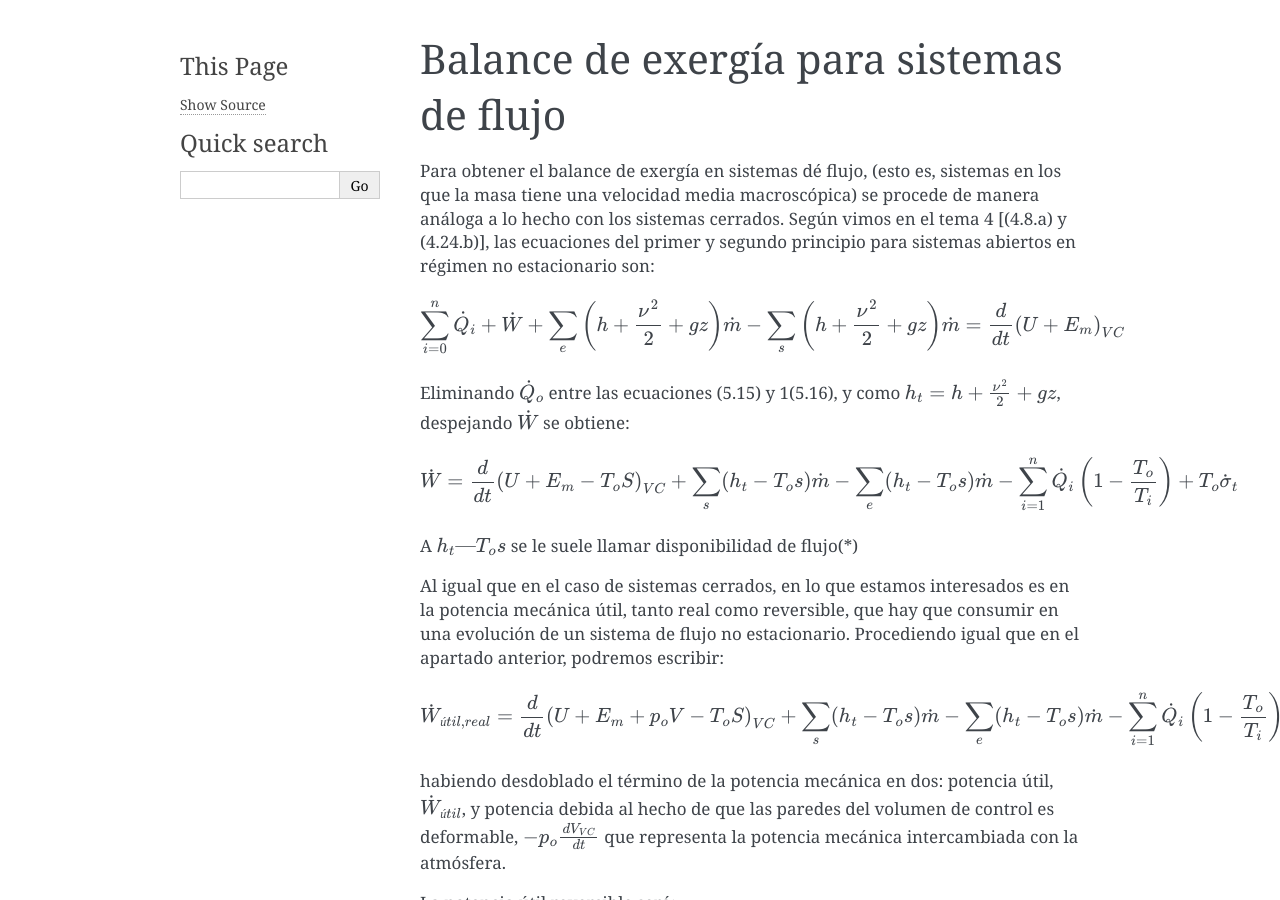
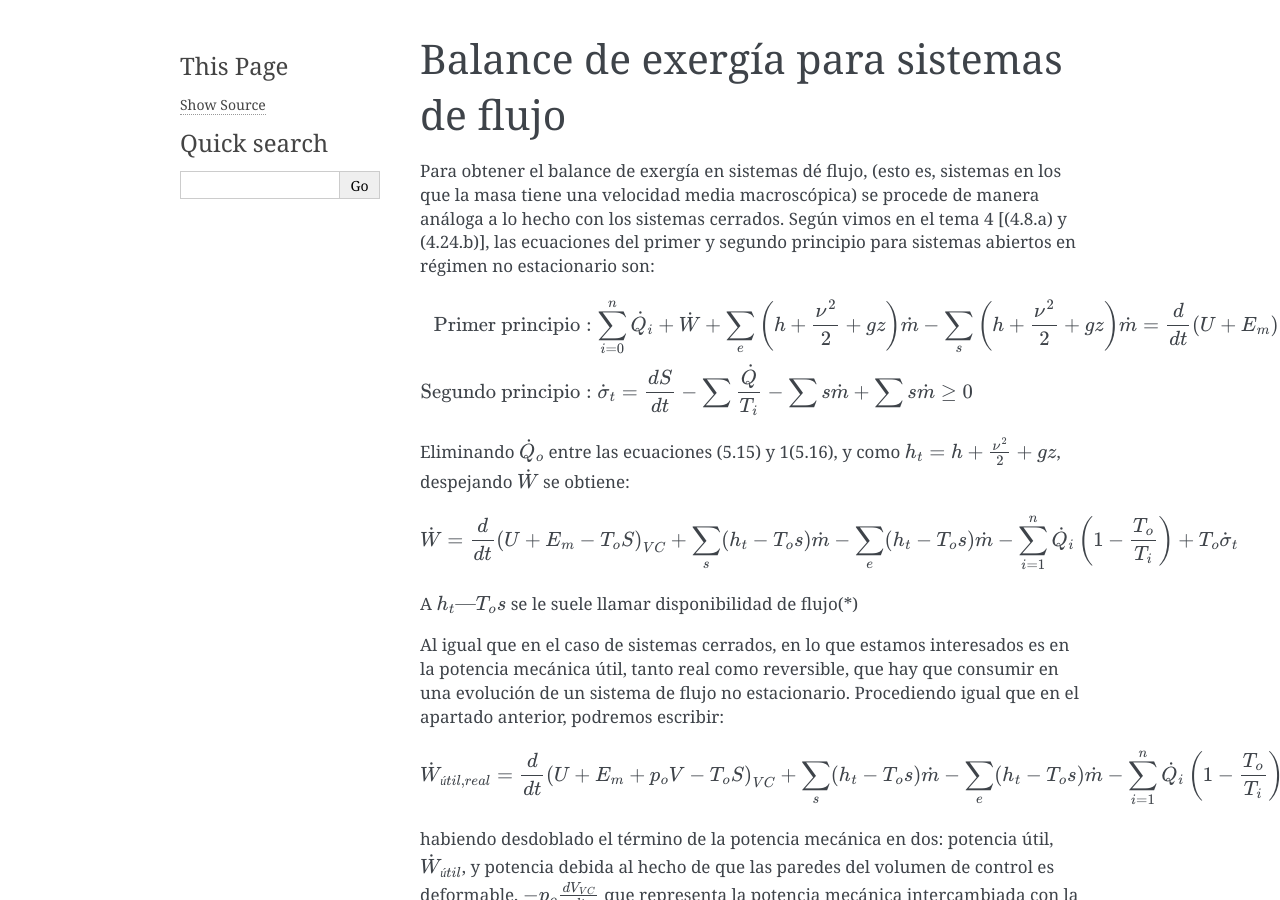
Before and after one commit to mantielero/termodinamica, a Sphinx documentation site: the page built from source/exergia_balance_sistemas_abiertos.rst, in a window 1280 px wide and 900 px high. Built offline with Sphinx 7.4.7, drawn with Linux system fonts in a browser that asks for light colours; pages that are not in the unit, such as notebooks, are missing from menus.

Commit message:
Update exergia_balance_sistemas_abiertos.rst

```diff
--- a/source/exergia_balance_sistemas_abiertos.rst
+++ b/source/exergia_balance_sistemas_abiertos.rst
@@ -5,7 +5,8 @@ Para obtener el balance de exergía en sistemas dé flujo, (esto es, sistemas en
 
 .. math::
 
-   \sum_{i=0}^n \dot{Q}_i+\dot{W}+\sum_e\left( h+\frac{\nu^2}{2} + gz \right) \dot{m} -  \sum_s \left( h+\frac{\nu^2}{2} + gz \right) \dot{m} = \frac{d}{dt}\left( U+E_m\right)_{VC}
+   \text{Primer principio} &: \sum_{i=0}^n \dot{Q}_i+\dot{W}+\sum_e\left( h+\frac{\nu^2}{2} + gz \right) \dot{m} -  \sum_s \left( h+\frac{\nu^2}{2} + gz \right) \dot{m} = \frac{d}{dt}\left( U+E_m\right)_{VC} \\
+   \text{Segundo principio} &: \dot{\sigma}_t = \frac{dS}{dt} - \sum \frac{\dot{Q}}{T_i} - \sum s \dot{m} + \sum s \dot{m} \geq 0
 
 Eliminando :math:`\dot{Q}_o` entre las ecuaciones (5.15) y 1(5.16), y como :math:`h_t = h +\frac{\nu^2}{2} + gz`, despejando :math:`\dot{W}` se obtiene:
 
```
